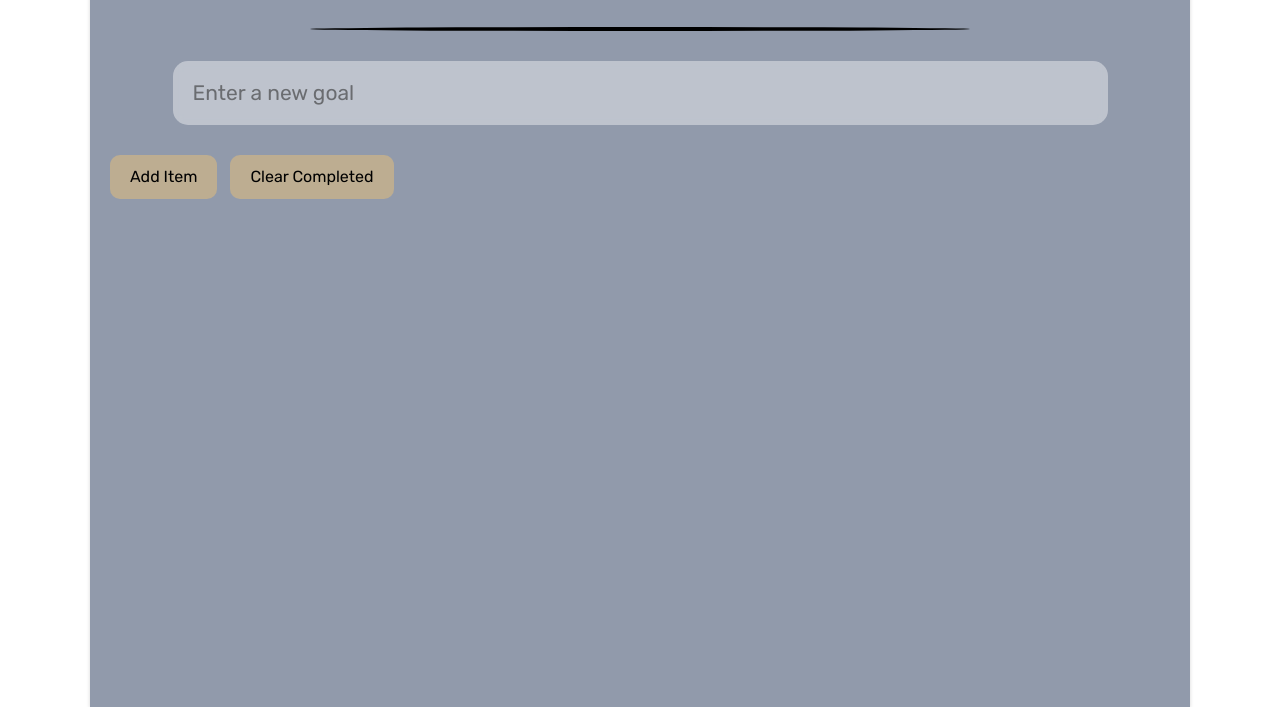
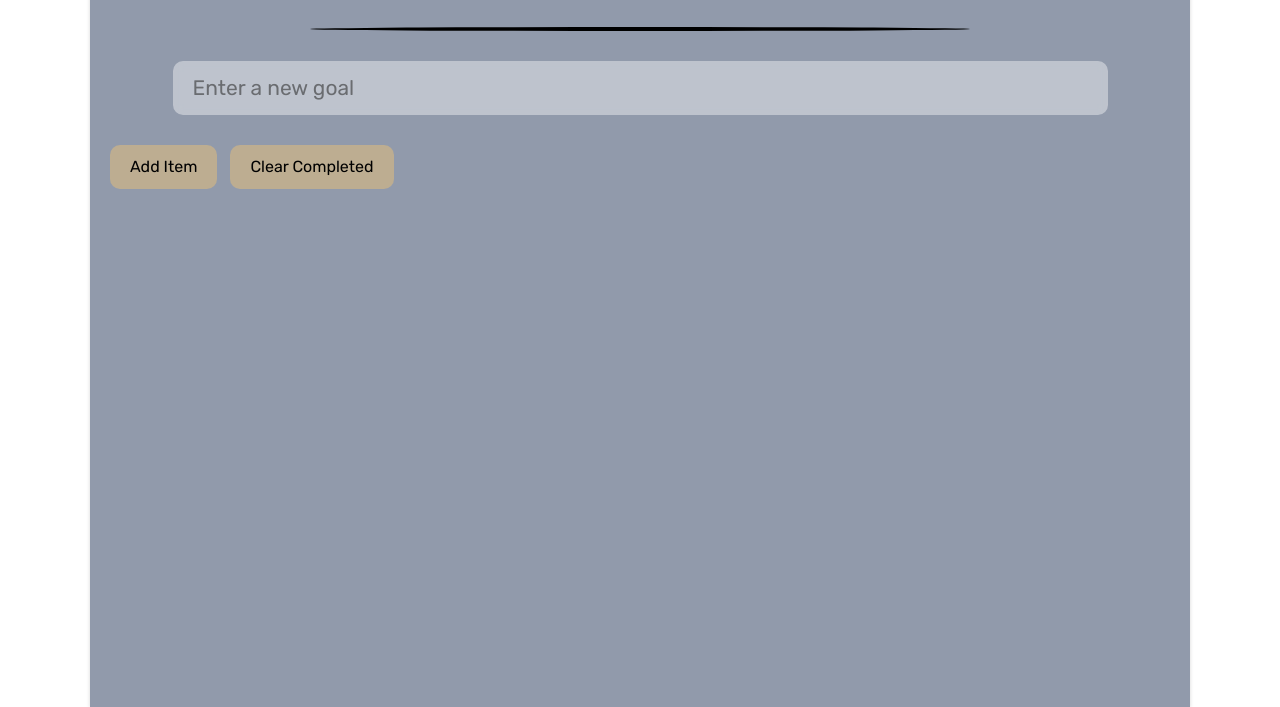
Before and after one commit to AnthonyTGarrett/todoList, a plain HTML site: page index.html in a window 1280 px wide. Shown: the part 93-800 px from the top of the page. Drawn offline with nearby package versions, Linux system fonts and the light colour scheme.

Commit message:
removed some padding

```diff
--- a/css/style.css
+++ b/css/style.css
@@ -68,10 +68,10 @@ section.section-input {
 
 input#task {
   width: 85%;
-  padding: 1.6rem 2rem;
+  padding: 1.1rem 2rem;
   background-color: rgba(255, 255, 255, 0.411);
   backdrop-filter: blur(5px);
-  border-radius: 15px;
+  border-radius: 10px;
   outline: none;
   font-size: 2.1rem;
 }
```
